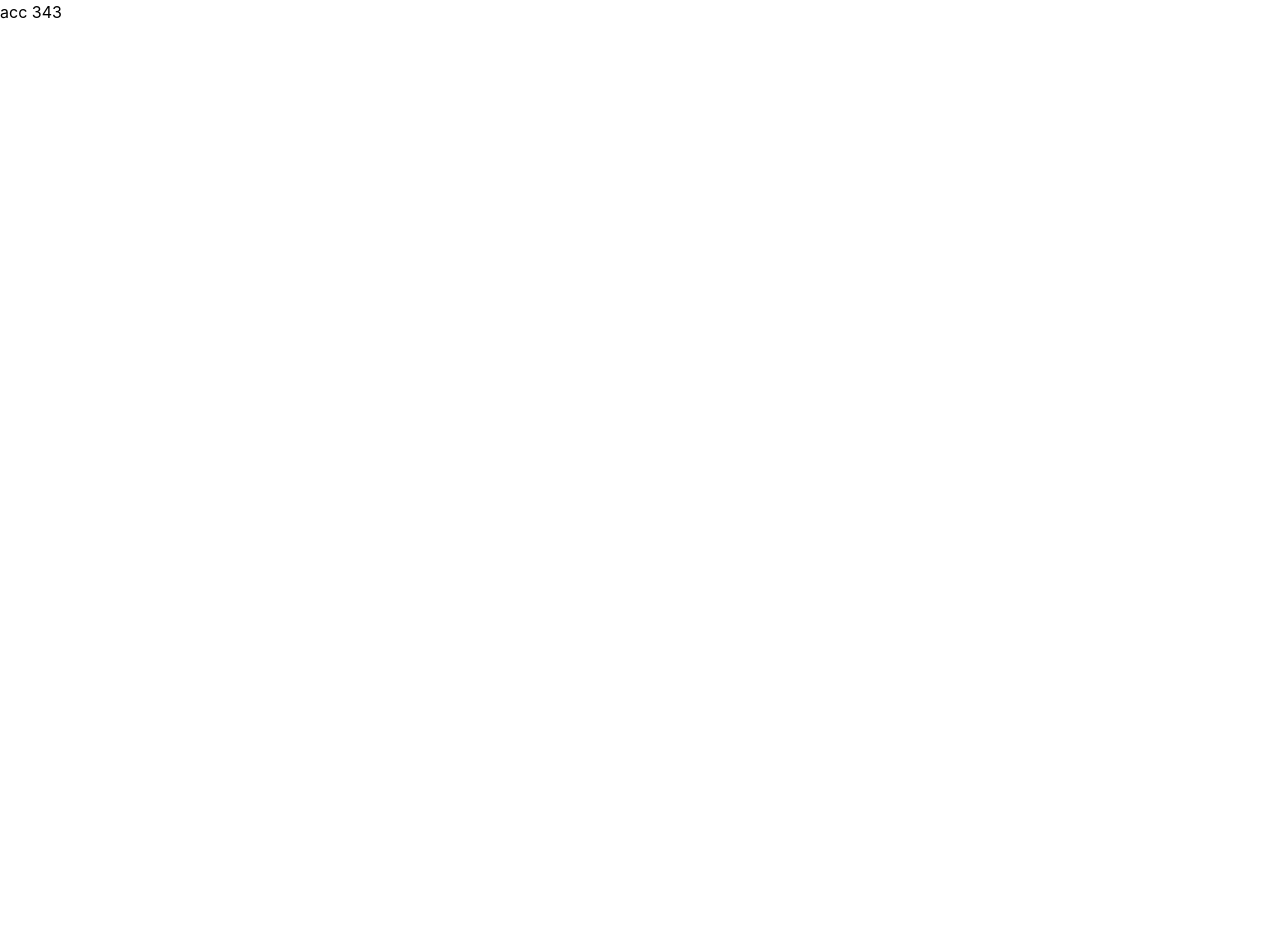
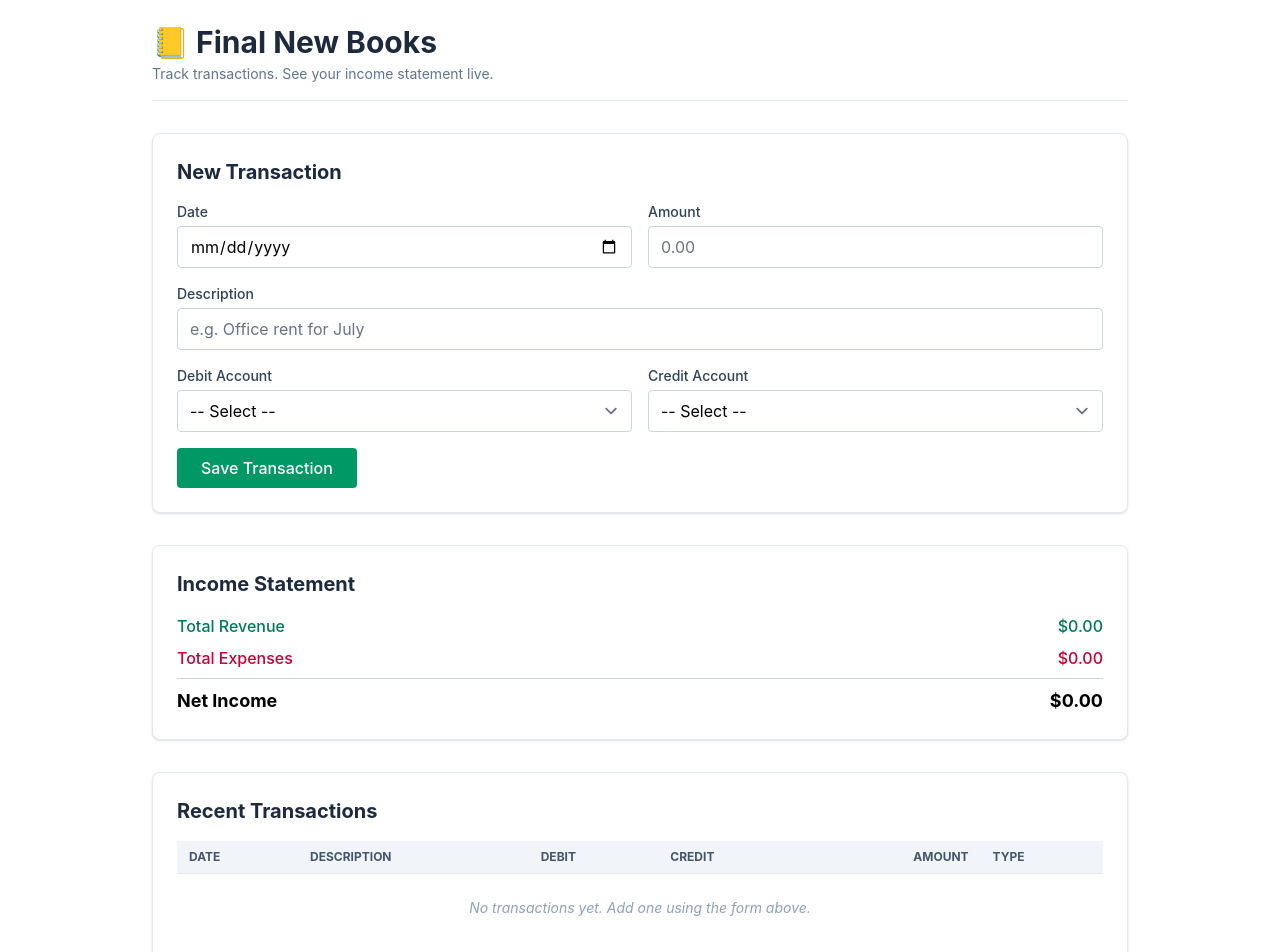
Before and after one commit to daniel1605g/final-newbooks, a SvelteKit app: page / in a window 1280 px wide. Shown: the top 952 px of the page. Before the commit the page ends 800 px from the top, so only its background shows below. Built offline with nearby package versions, Linux system fonts and the light colour scheme.

Commit message:
1.3 - paste page skeleton

```diff
--- a/src/routes/+page.svelte
+++ b/src/routes/+page.svelte
@@ -1 +1,118 @@
-<h1>acc 343</h1>
+<script>
+  // We'll add JavaScript here in Unit 2.
+</script>
+
+<div class="max-w-5xl mx-auto p-6 space-y-8">
+
+  <!-- HEADER -->
+  <header class="border-b border-slate-200 pb-4">
+    <h1 class="text-3xl font-bold text-slate-800">📒 Final New Books</h1>
+    <p class="text-slate-500 text-sm mt-1">Track transactions. See your income statement live.</p>
+  </header>
+
+  <!-- NEW TRANSACTION FORM -->
+  <section class="bg-white border border-slate-200 rounded-lg p-6 shadow-sm">
+    <h2 class="text-xl font-bold text-slate-800 mb-4">New Transaction</h2>
+
+    <form method="POST" class="grid grid-cols-1 md:grid-cols-2 gap-4">
+      <div>
+        <label for="date" class="block text-sm font-medium text-slate-700 mb-1">Date</label>
+        <input id="date" name="date" type="date" required
+               class="border border-slate-300 rounded px-3 py-2 w-full" />
+      </div>
+
+      <div>
+        <label for="amount" class="block text-sm font-medium text-slate-700 mb-1">Amount</label>
+        <input id="amount" name="amount" type="number" step="0.01" placeholder="0.00" required
+               class="border border-slate-300 rounded px-3 py-2 w-full" />
+      </div>
+
+      <div class="md:col-span-2">
+        <label for="description" class="block text-sm font-medium text-slate-700 mb-1">Description</label>
+        <input id="description" name="description" type="text" placeholder="e.g. Office rent for July" required
+               class="border border-slate-300 rounded px-3 py-2 w-full" />
+      </div>
+
+      <div>
+        <label for="debit" class="block text-sm font-medium text-slate-700 mb-1">Debit Account</label>
+        <select id="debit" name="debit" required class="border border-slate-300 rounded px-3 py-2 w-full">
+          <option value="">-- Select --</option>
+          <option>Cash</option>
+          <option>Accounts Receivable</option>
+          <option>Revenue</option>
+          <option>Rent Expense</option>
+          <option>Utilities Expense</option>
+          <option>Owner's Equity</option>
+        </select>
+      </div>
+
+      <div>
+        <label for="credit" class="block text-sm font-medium text-slate-700 mb-1">Credit Account</label>
+        <select id="credit" name="credit" required class="border border-slate-300 rounded px-3 py-2 w-full">
+          <option value="">-- Select --</option>
+          <option>Cash</option>
+          <option>Accounts Receivable</option>
+          <option>Revenue</option>
+          <option>Rent Expense</option>
+          <option>Utilities Expense</option>
+          <option>Owner's Equity</option>
+        </select>
+      </div>
+
+      <div class="md:col-span-2">
+        <button type="submit"
+                class="bg-emerald-600 hover:bg-emerald-700 text-white px-6 py-2 rounded font-medium">
+          Save Transaction
+        </button>
+      </div>
+    </form>
+  </section>
+
+  <!-- INCOME STATEMENT -->
+  <section class="bg-white border border-slate-200 rounded-lg p-6 shadow-sm">
+    <h2 class="text-xl font-bold text-slate-800 mb-4">Income Statement</h2>
+
+    <div class="space-y-2">
+      <div class="flex justify-between text-emerald-700 font-medium">
+        <span>Total Revenue</span>
+        <span>$0.00</span>
+      </div>
+      <div class="flex justify-between text-rose-700 font-medium">
+        <span>Total Expenses</span>
+        <span>$0.00</span>
+      </div>
+      <div class="flex justify-between border-t border-slate-300 pt-2 text-lg font-bold">
+        <span>Net Income</span>
+        <span>$0.00</span>
+      </div>
+    </div>
+  </section>
+
+  <!-- TRANSACTIONS LIST -->
+  <section class="bg-white border border-slate-200 rounded-lg p-6 shadow-sm">
+    <h2 class="text-xl font-bold text-slate-800 mb-4">Recent Transactions</h2>
+
+    <div class="overflow-x-auto">
+      <table class="w-full text-sm">
+        <thead class="bg-slate-100 text-slate-600 uppercase text-xs">
+          <tr>
+            <th class="text-left px-3 py-2">Date</th>
+            <th class="text-left px-3 py-2">Description</th>
+            <th class="text-left px-3 py-2">Debit</th>
+            <th class="text-left px-3 py-2">Credit</th>
+            <th class="text-right px-3 py-2">Amount</th>
+            <th class="text-left px-3 py-2">Type</th>
+          </tr>
+        </thead>
+        <tbody>
+          <tr class="border-t border-slate-200">
+            <td colspan="6" class="px-3 py-6 text-center text-slate-400 italic">
+              No transactions yet. Add one using the form above.
+            </td>
+          </tr>
+        </tbody>
+      </table>
+    </div>
+  </section>
+
+</div>
```
